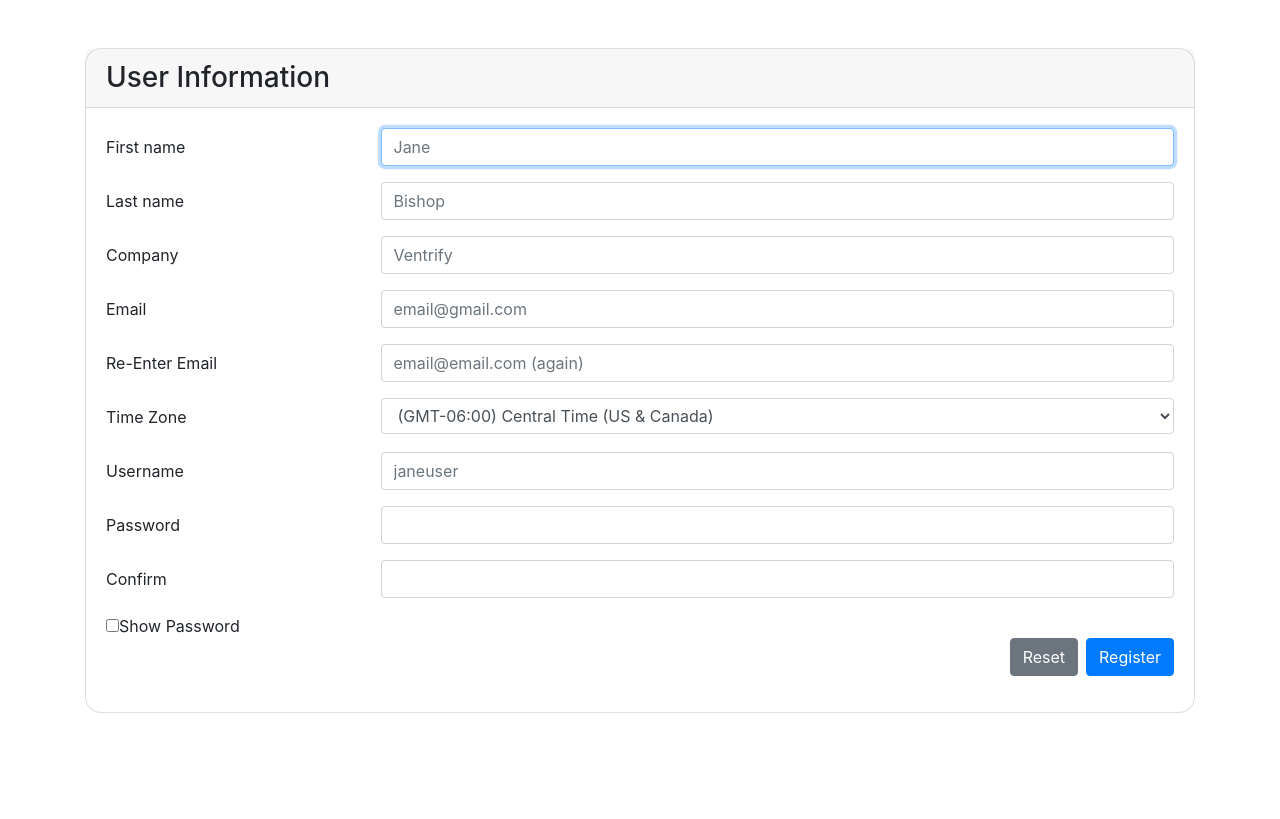
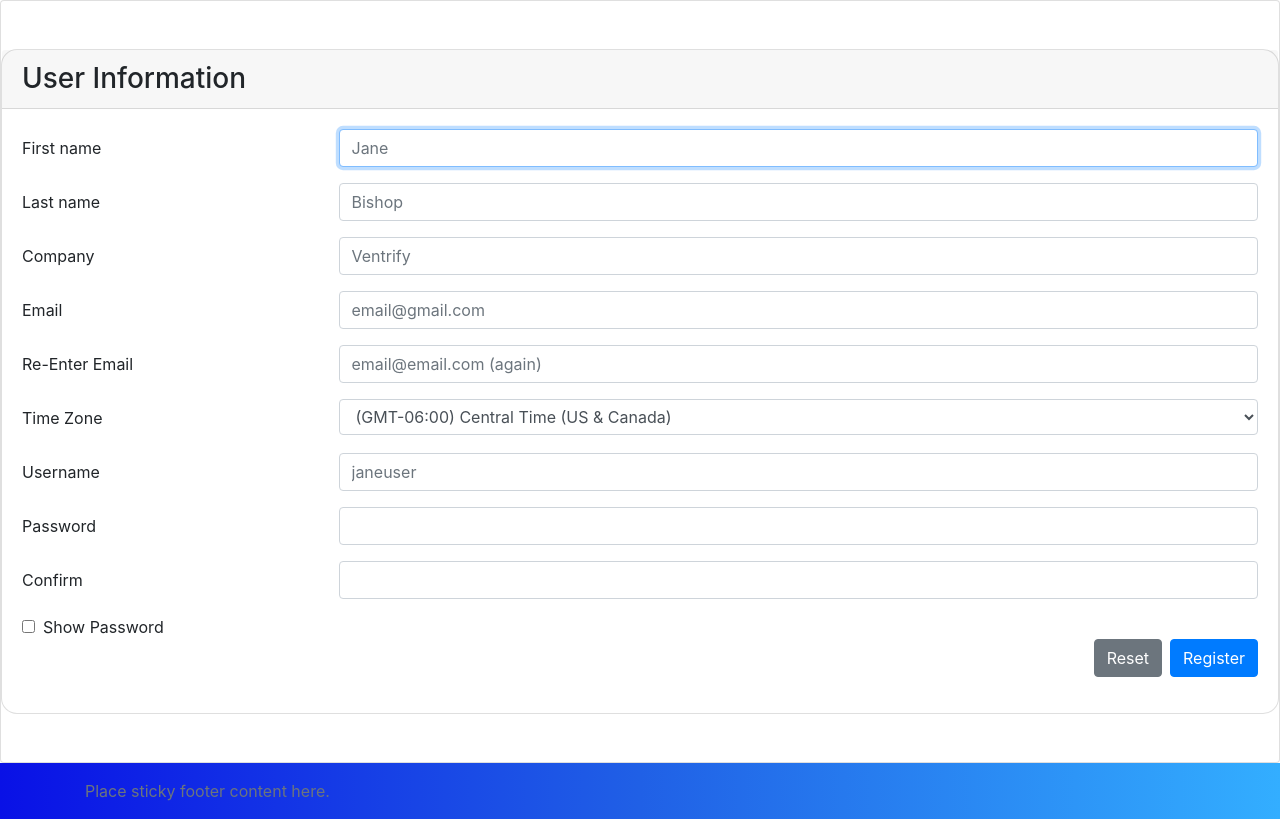
Before and after one commit to Ventrify2018/coffee, a Django app: page /register/ in a window 1280 px wide. Before the commit the page ends 713 px from the top, so only its background shows below. Run offline with Django 3.2, Linux system fonts and the light colour scheme; some libraries are stand-ins or nearby versions.

Commit message:
added sticky footer

```diff
--- /dev/null
+++ b/CoffeeWebapp/Coffee_Webapp/static/styles/base.css
@@ -0,0 +1,6 @@
+.footer {
+    background: linear-gradient(to right, #0911e6, #2060E6, #33AEFF);
+    position: relative;
+    bottom: 0;
+    width: 100%;
+}
--- a/CoffeeWebapp/Coffee_Webapp/static/styles/login.css
+++ b/CoffeeWebapp/Coffee_Webapp/static/styles/login.css
@@ -14,7 +14,7 @@ body {
 
 .card-signin {
     border: 0;
-    border-radius: 4rem;
+    border-radius: 2rem;
     box-shadow: 0 0.5rem 1rem 0 rgba(0, 0, 0, 0.1);
 }
 
--- a/CoffeeWebapp/Coffee_Webapp/static/styles/register.css
+++ b/CoffeeWebapp/Coffee_Webapp/static/styles/register.css
@@ -1,3 +1,7 @@
 .rounded {
     border-radius: 1rem !important;
 }
+
+.action-checkbox {
+    margin-right: 0.5rem;
+}
--- a/CoffeeWebapp/Coffee_Webapp/templates/Coffee_Webapp/Login/login.html
+++ b/CoffeeWebapp/Coffee_Webapp/templates/Coffee_Webapp/Login/login.html
@@ -5,13 +5,9 @@
 
     {#  https://mdbootstrap.com/docs/jquery/components/cards/    for some login betterness #}
 
-
 </head>
 {% block content %}
     <link rel="stylesheet" href="{% static 'styles/login.css' %}">
-
-    <body>
-    <div class="row">
         <div class="col-sm-9 col-md-7 col-lg-5 mx-auto">
             <div class="card card-signin" style="margin-top: 6rem">
                 <div class="card-body">
@@ -57,8 +53,6 @@
                 </div>
             </div>
         </div>
-    </div>
-    </body>
 
 
     <!--- Styles & JS --->
--- a/CoffeeWebapp/Coffee_Webapp/templates/Coffee_Webapp/Register/register.html
+++ b/CoffeeWebapp/Coffee_Webapp/templates/Coffee_Webapp/Register/register.html
@@ -9,7 +9,7 @@
     <link rel="stylesheet" href="{% static 'styles/register.css' %}">
     <body>
 
-    <div class="container py-5">
+    <div class="card py-5">
         <div class="row">
             <div class="col-md-12">
 
@@ -101,7 +101,8 @@
                                            autofocus>
                                 </div>
                             </div>
-                            <input type="checkbox" onclick="myFunction()"><span>Show Password</span>
+                            <input class="action-checkbox" type="checkbox"
+                                   onclick="myFunction()"><span>Show Password</span>
 
                             {#                            TODO create the terms and condition either as button or modal #}
                             <div class="form-group row">
--- a/CoffeeWebapp/Coffee_Webapp/templates/Coffee_Webapp/framework/base.html
+++ b/CoffeeWebapp/Coffee_Webapp/templates/Coffee_Webapp/framework/base.html
@@ -1,6 +1,6 @@
 {% load static %}
 <!doctype html>
-<html lang="en">
+<html lang="en" class="h-100">
 <head>
     <!-- Required meta tags -->
     <meta charset="utf-8">
@@ -10,10 +10,21 @@
     <!-- Bootstrap CSS -->
     <link rel="stylesheet" href="https://stackpath.bootstrapcdn.com/bootstrap/4.3.1/css/bootstrap.min.css"
           integrity="sha384-ggOyR0iXCbMQv3Xipma34MD+dH/1fQ784/j6cY/iJTQUOhcWr7x9JvoRxT2MZw1T" crossorigin="anonymous">
+    <link rel="stylesheet" href="{% static 'styles/base.css' %}">
 </head>
-<body>
-{% block content %}{% endblock %}
 
+<main role="main" class="flex-shrink-0">
+    <body class="d-flex flex-column h-100">
+    {% block content %}{% endblock %}
+    </body>
+</main>
+
+
+<footer class="footer mt-auto fixed-bottom py-3">
+    <div class="container">
+        <span class="text-muted">Place sticky footer content here.</span>
+    </div>
+</footer>
 <!-- Optional JavaScript -->
 <!-- jQuery first, then Popper.js, then Bootstrap JS -->
 <script src="https://code.jquery.com/jquery-3.3.1.slim.min.js"
@@ -25,7 +36,6 @@
 <script src="https://stackpath.bootstrapcdn.com/bootstrap/4.3.1/js/bootstrap.min.js"
         integrity="sha384-JjSmVgyd0p3pXB1rRibZUAYoIIy6OrQ6VrjIEaFf/nJGzIxFDsf4x0xIM+B07jRM"
         crossorigin="anonymous"></script>
-</body>
 
 
 </html>
--- a/CoffeeWebapp/Coffee_Webapp/templates/Coffee_Webapp/home/index.html
+++ b/CoffeeWebapp/Coffee_Webapp/templates/Coffee_Webapp/home/index.html
@@ -9,6 +9,7 @@
 <body>
 <script src="https://cdnjs.cloudflare.com/ajax/libs/Chart.js/2.8.0/Chart.bundle.js"></script>
 
+
 <!-- Card Body -->
 <div class="box6">
 <canvas id="doughnutChart"></canvas>
```
